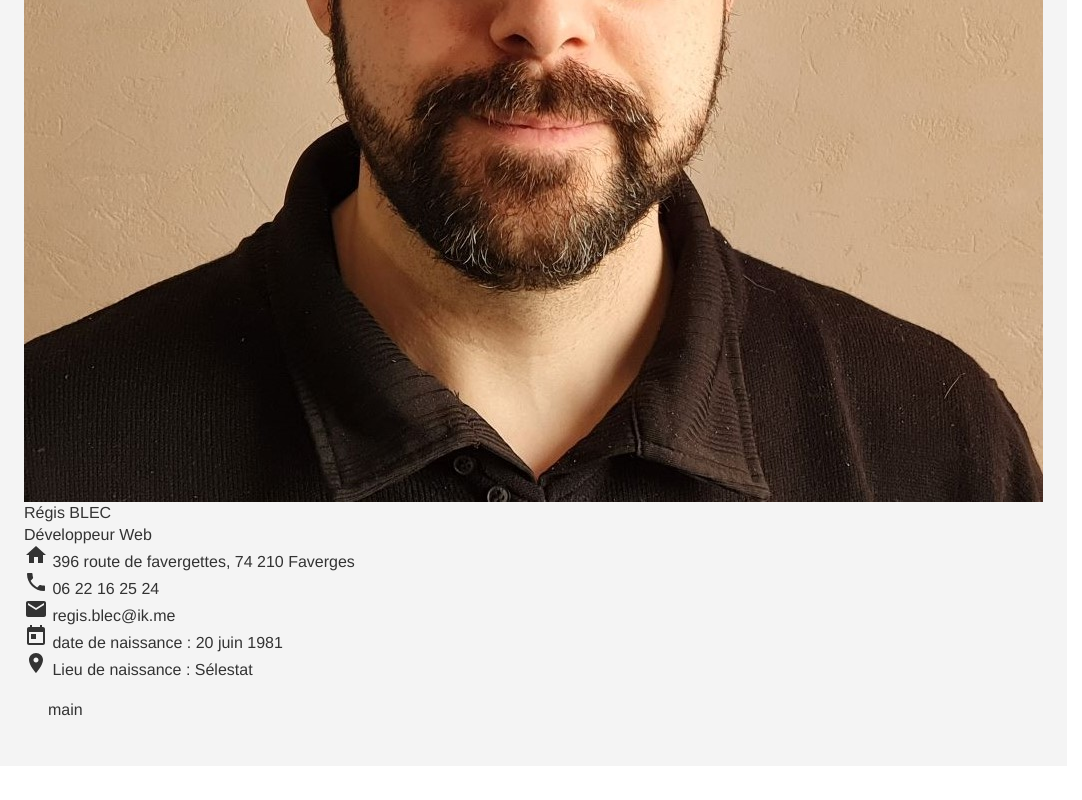
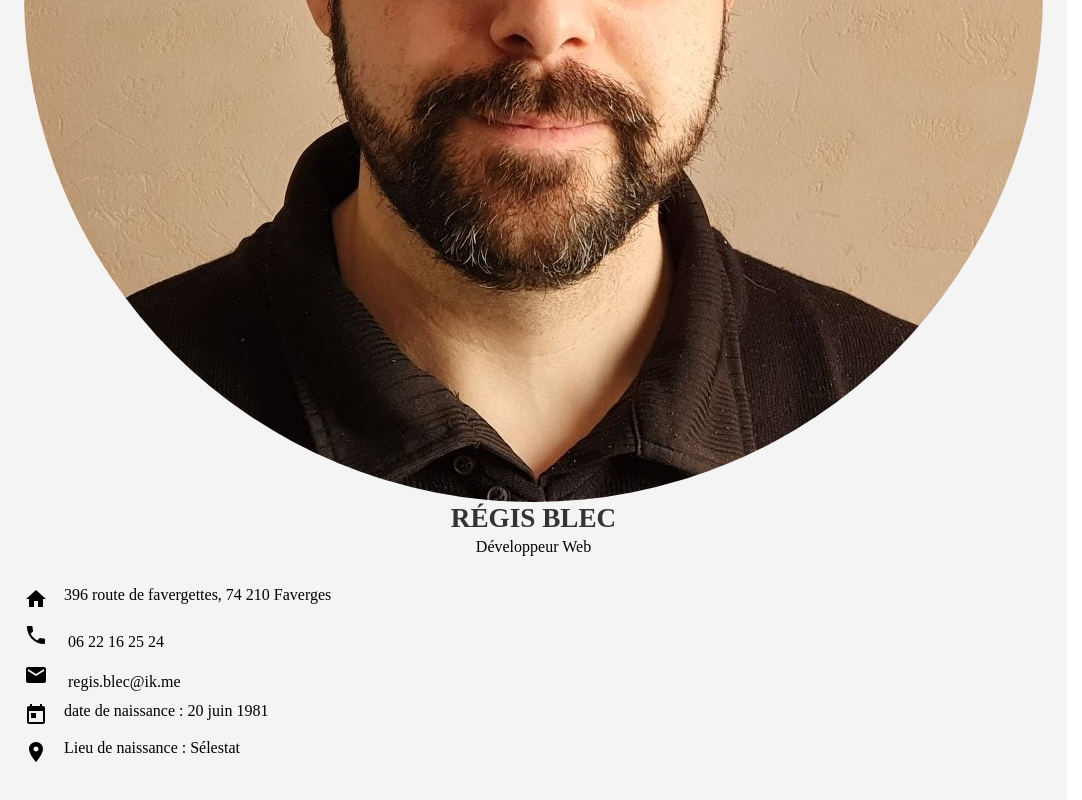
Before and after one commit to Cide74/cv_v1, a React (Create React App) app: page / in a window 1280 px wide. Shown: the part 540-1340 px from the top of the page, without its empty margins (0-1082 px from the left). Before the commit the page ends 1306 px from the top, so only its background shows below. Built offline with nearby package versions, Linux system fonts and the light colour scheme.

Commit message:
styles de user

```diff
--- a/src/components/App/App.js
+++ b/src/components/App/App.js
@@ -8,13 +8,12 @@ function App() {
       <div className="grid__container">
         <div className="sidebar">
           <User />
-        <div className="main">
-          main
         </div>
+        <div className="main">main</div>
       </div>
-    </div>
     </div>
   );
 };
 
+
 export default App;
--- a/src/components/App/App.scss
+++ b/src/components/App/App.scss
@@ -1,6 +1,6 @@
 @use "src/styles/vars" as v;
 
-body {
+.body {
     font-family: v.$global-font;
     font-weight: 200;
     color: v.$text-color;
@@ -11,6 +11,17 @@ h1, h2, h3 {
     margin-bottom: v.$spacing-1;
     font-weight: 400;
     color: v.$text-color;
+}
+
+h1 {
+    font-size: v.$h1-font-size;
+    font-weight: bold;
+    text-transform: uppercase;
+    color: v.$text-color;
+}
+
+p {
+    margin-bottom: v.$spacing-2;
 }
 
 @media screen and (min-width:760px) {
--- a/src/components/User/index.js
+++ b/src/components/User/index.js
@@ -12,6 +12,7 @@ function User() {
   return (
     <div className="user">
       <img
+        className="user__avatar"
         src={imgRegis}
         alt="Régis BLEC"/>
         <h1 className="user__name">Régis BLEC</h1>
--- a/src/components/User/style.scss
+++ b/src/components/User/style.scss
@@ -1 +1,20 @@
 @use "src/styles/vars" as v;
+
+.user{
+    text-align: center;
+
+    &__avatar {
+        border-radius: 50%;
+    }
+    &__infos {
+        text-align: left;
+        padding: v.$spacing-3 0 v.$spacing-1 0;
+    }
+    &__info {
+        display: flex;
+    }
+    &__info svg {
+        color: v.$icon-color;
+        margin-right: 1rem;
+    }
+}
```
